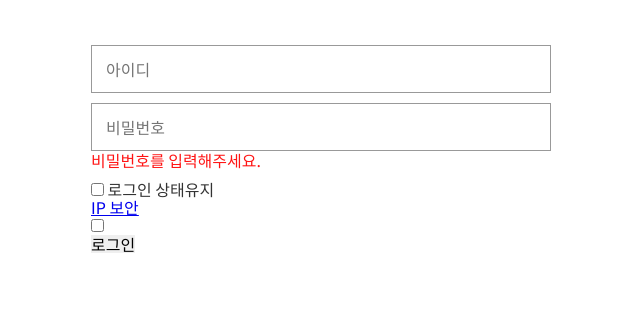
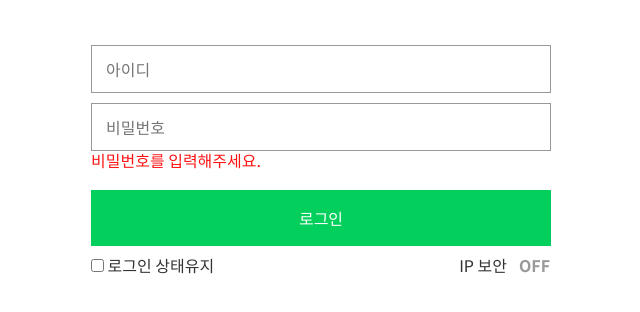
Before and after one commit to JOOMIOK/NaverSass, a website: page index.html in a window 1280 px wide. Shown: the part 152-464 px from the top of the page, without its empty margins (319-959 px from the left). Drawn offline with Linux system fonts and the light colour scheme.

Commit message:
IP 보안 디자인 완성

```diff
--- a/index.html
+++ b/index.html
@@ -48,11 +48,11 @@
                 IP 보안
               </a>
               <div class="formControl ipSecurity">
-                <input type="checkbox" aria-label="IP 보안" class="formControl__checkbox" name="ipSecurity" id="ipSecurity">
+                <input type="checkbox" aria-label="IP 보안" class="formControl__checkbox ipSecurityCheckbox" name="ipSecurity" id="ipSecurity">
                 <label for="ipSecurity" class="formControl__label ipSecurityLabel"></label>
               </div>
             </div>
-            <div class="formControl">
+            <div class="formControl  loginButton">
               <button type="submit" class="formControl__button">
                 로그인
               </button>
--- a/sass/_login.scss
+++ b/sass/_login.scss
@@ -39,7 +39,11 @@
         @include a11y;
     }
 
+    &__container{
+        @include flexbox(column);
+    }
 }
+
 //아이디 및 비밀번호 입력서식
 .userEmail, .userPassword{
     margin-bottom: em(10px);
@@ -73,3 +77,60 @@
 .is--invalid .errorMessage{
     display: block;
 }
+
+//로그인 상태유지 및 아이피 보안
+.userSelectInfo{
+    order: 1;
+    @include flexbox;    //로그인상태ip보안 가로로 정렬
+}
+
+//IP 보안 링크
+.ipSecurityLink{
+    margin-left: auto;
+    text-decoration: none;
+    color: inherit;
+}
+
+// IP 보안  체크박스
+.ipSecurity{
+    //체크박스 input
+    &Checkbox{
+     position: absolute;  //absolute 화면에서 영역차지 않음
+     width: 1px;
+     height: 1px;
+     opacity: 0;
+    }
+    //체크박스 label
+    &Label::before{
+        content:"OFF";
+        font-weight:700;
+        display: inline-block;
+        width: em(36px) ;
+        padding: 0 em(4px);
+        margin-left: em(8px);
+        color: $secondary;
+        cursor: pointer;
+    }
+    &Checkbox:checked + &Label::before{
+        content:"ON";
+        color: $primary;
+    }
+    &Checkbox:focus + &Label::before{
+        box-shadow: 0 0 0 2px $outline;
+        border-radius: 2px;
+    }
+}
+
+//로그인 버튼
+.loginButton{
+    margin: em(10px) 0;
+    background-color: $primary;
+    color: $default;
+
+    .formControl__button{
+        background-color: inherit;
+        color: inherit;
+        width: 100%;
+        padding: em(19px) em(16px);
+    }
+}
--- a/sass/_variable.scss
+++ b/sass/_variable.scss
@@ -1,3 +1,4 @@
+$blue: #24488d;
 $green: #03cf5d;
 $red: #ff1414;
 $white: #fff;
@@ -14,3 +15,4 @@ $text: $blackDark;
 $warning: $red;
 $Alpah:$blackAlpha10;
 $warning: $red;
+$outline: $blue;
```
Also changed, not shown: css/style.css, 1 other file.
